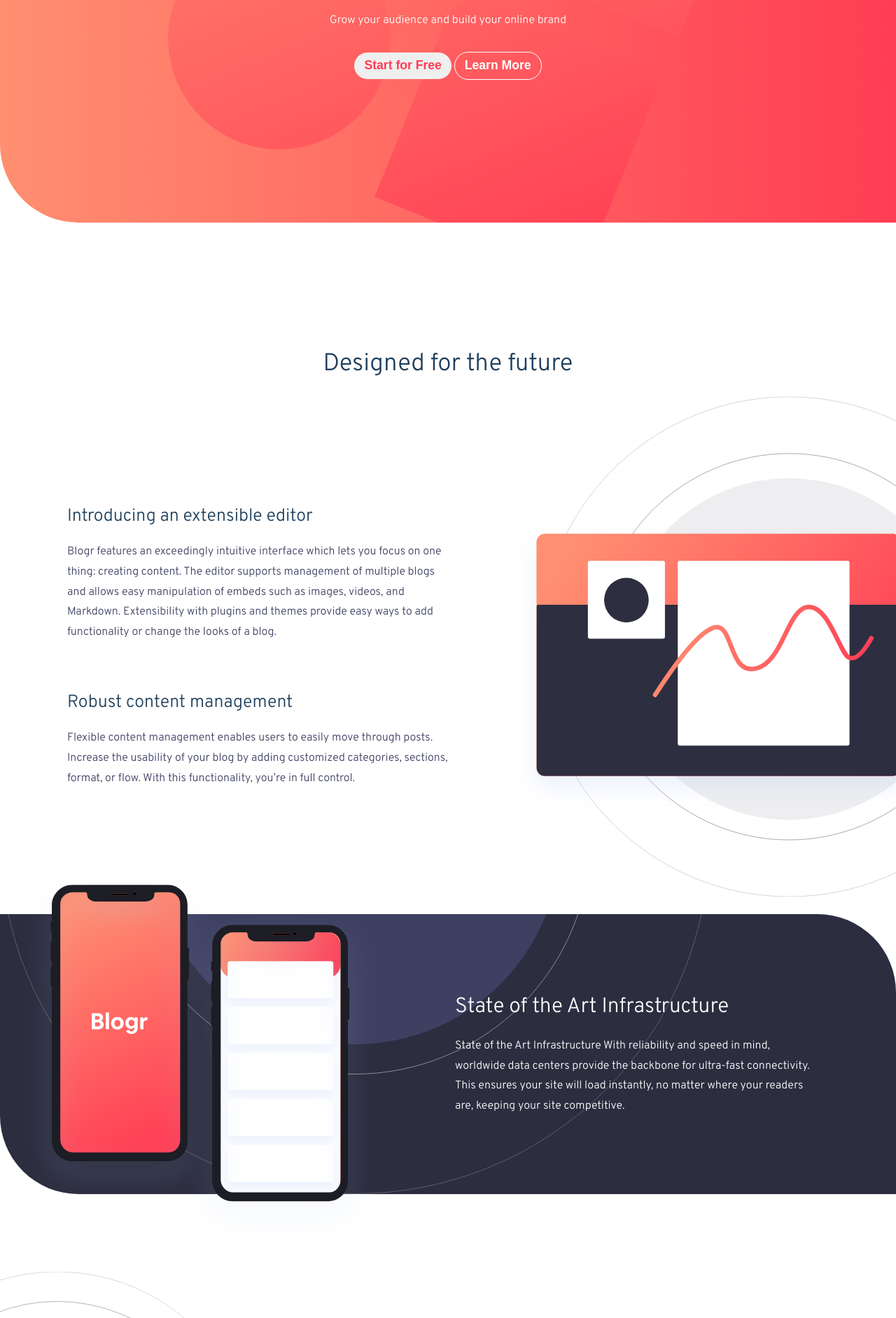
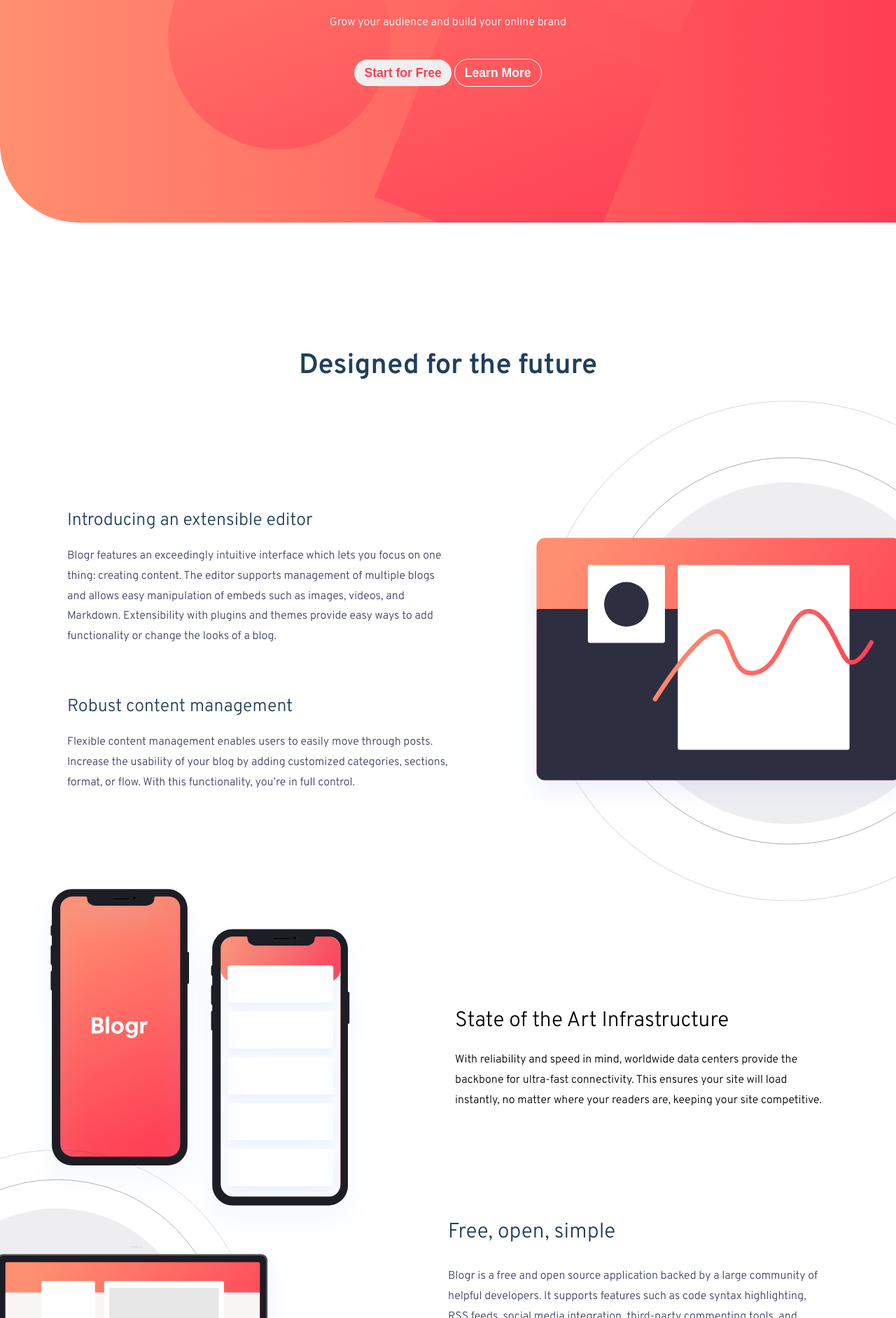
Before and after one commit to Afarrell95/fm-blogr-landing-page, a plain HTML site: page blogr-landing-page-main/blogr-landing-page-main/index.html in a window 1280 px wide. Shown: the part 382-2265 px from the top of the page at 70% size. Drawn offline with Linux system fonts and the light colour scheme.

Commit message:
finished for now

```diff
--- a/blogr-landing-page-main/blogr-landing-page-main/css/style.css
+++ b/blogr-landing-page-main/blogr-landing-page-main/css/style.css
@@ -67,8 +67,8 @@
 
 .main-heading {
     text-align: center;
-    font-size: 35px;
-    font-weight: 500;
+    font-size: 2.5rem;
+    font-weight: bolder;
     color: var(--very-dark-blue-headings);
     margin: var(--main-margin);
 }
@@ -76,7 +76,7 @@
 @media (max-width:1000px) {
     .main-heading {
         margin: 100px 0;
-        font-size: 30px;
+        font-size: 2rem;
     }
 }
 
@@ -177,6 +177,7 @@
 
 .active-list {
     display: block;
+
 }
 
 .list-one span,
@@ -195,7 +196,6 @@
     color: black;
 }
 
-/* Home  */
 .home {
     height: 75vh;
     display: flex;
@@ -205,12 +205,12 @@
 }
 
 .home h1 {
-    font-size: 50px;
+    font-size: 3.5rem;
     font-weight: 500;
 }
 
 .home p {
-    margin: 30px 0;
+    margin: 2.3em 0;
 }
 
 .home button:first-of-type {
@@ -247,6 +247,8 @@
     display: none;
 }
 
+
+
 @media (max-width:1000px) {
 
 .home{
@@ -254,6 +256,7 @@
 }
     .menu {
         display: inline-block;
+
     }
 
 
@@ -295,7 +298,7 @@
     }
 
     header ul:last-of-type {
-        margin-top: 40px;
+        margin-top: 3em;
     }
 
     header ul:last-of-type a {
@@ -404,9 +407,6 @@
     }
 }
 
-/* ####################### End section One ####################### */
-
-/* ####################### Start section Two ####################### */
 .second {
     margin-bottom: var(--main-margin);
     background-image: url(../images/bg-pattern-circles.svg);
@@ -475,9 +475,6 @@
     }
 }
 
-/* ####################### End section Two ####################### */
-/* ####################### Start section Three ####################### */
-
 .three {
     margin-bottom: var(--main-margin);
     position: relative;
@@ -535,11 +532,6 @@
     }
 }
 
-/* ####################### End section Three ####################### */
-
-
-/* ####################### Start Footer ####################### */
-
 footer {
     background-color: var(--very-dark-black-blue-footer-background);
     margin-top: var(--main-margin);
@@ -592,5 +584,3 @@
 .attribution a {
     color: hsl(228, 45%, 44%);
 }
-
-/* ####################### End Footer ####################### */
--- a/blogr-landing-page-main/blogr-landing-page-main/index.html
+++ b/blogr-landing-page-main/blogr-landing-page-main/index.html
@@ -54,6 +54,7 @@
                 </li>
               </ul>
               <ul>
+                <div class="line"></div>
                 <li><a>Login</a></li>
                 <li><button>Sign Up</button></li>
               </ul>
@@ -96,7 +97,7 @@
         </div>
       </div>
     </div>
-    <!-- ####################### Start section One #######################  -->
+
 
     <section class="first">
       <div class="container">
@@ -128,10 +129,7 @@
         </div>
       </div>
     </section>
-    <!-- ####################### End section One #######################  -->
 
-    <!-- ####################### Start section Two #######################  -->
-    <section class="second">
       <div class="container">
         <div class="section2-content">
           <img src="./images/illustration-phones.svg" />
@@ -139,19 +137,19 @@
             <div>
               <h3>State of the Art Infrastructure</h3>
               <p>
-                State of the Art Infrastructure With reliability and speed in
-                mind, worldwide data centers provide the backbone for ultra-fast
-                connectivity. This ensures your site will load instantly, no
-                matter where your readers are, keeping your site competitive.
+                With reliability and speed in mind, worldwide data centers
+                provide the backbone for ultra-fast connectivity. This ensures
+                your site will load instantly, no matter where your readers are,
+                keeping your site competitive.
               </p>
             </div>
           </div>
         </div>
       </div>
     </section>
-    <!-- ####################### End section Two #######################  -->
 
-    <!-- ####################### Start section Three #######################  -->
+
+
     <section class="three">
       <div class="container">
         <div class="section3-content">
@@ -182,9 +180,7 @@
         </div>
       </div>
     </section>
-    <!-- ####################### End section Three #######################  -->
 
-    <!-- ####################### Start Footer ####################### -->
     <footer>
       <div class="container">
         <div class="footer-content">
@@ -225,7 +221,7 @@
         </div>
       </div>
     </footer>
-    <!-- ####################### End Footer ####################### -->
+
     <script src="./app.js"></script>
   </body>
 </html>
```
